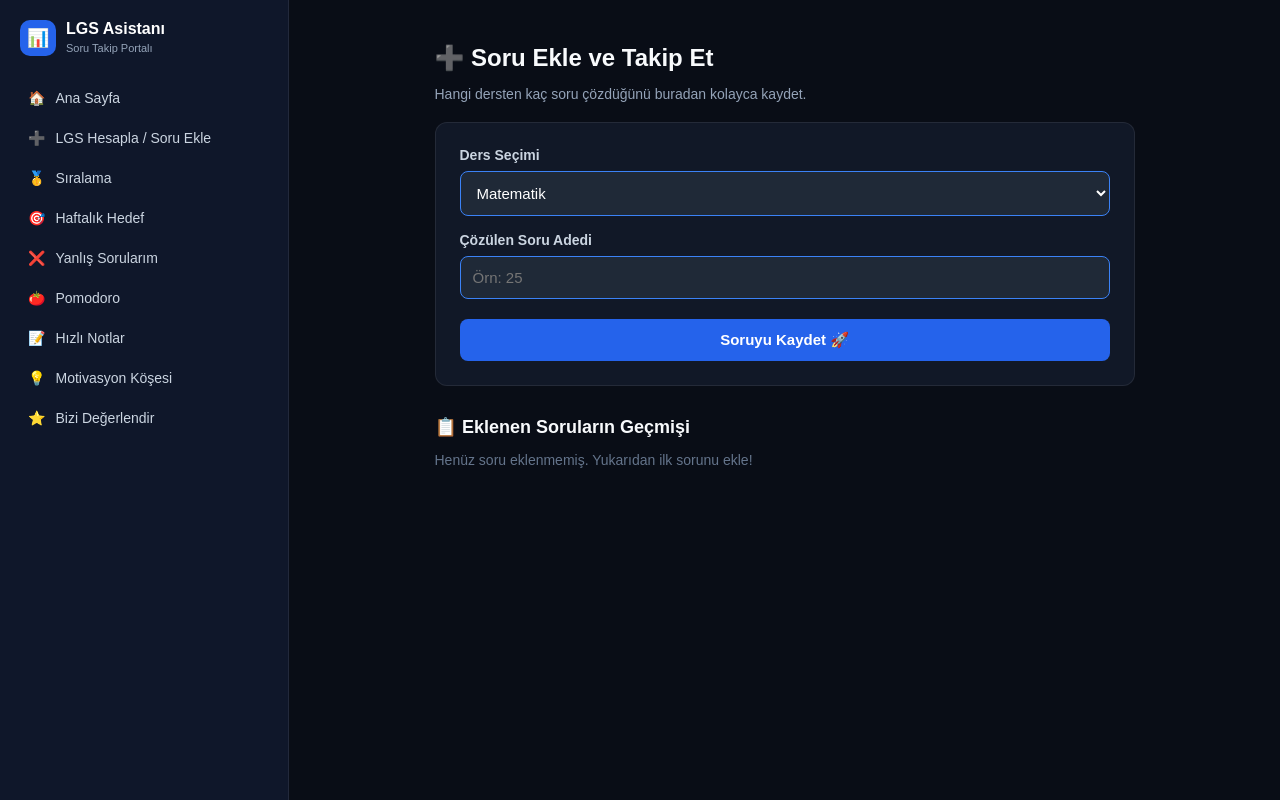
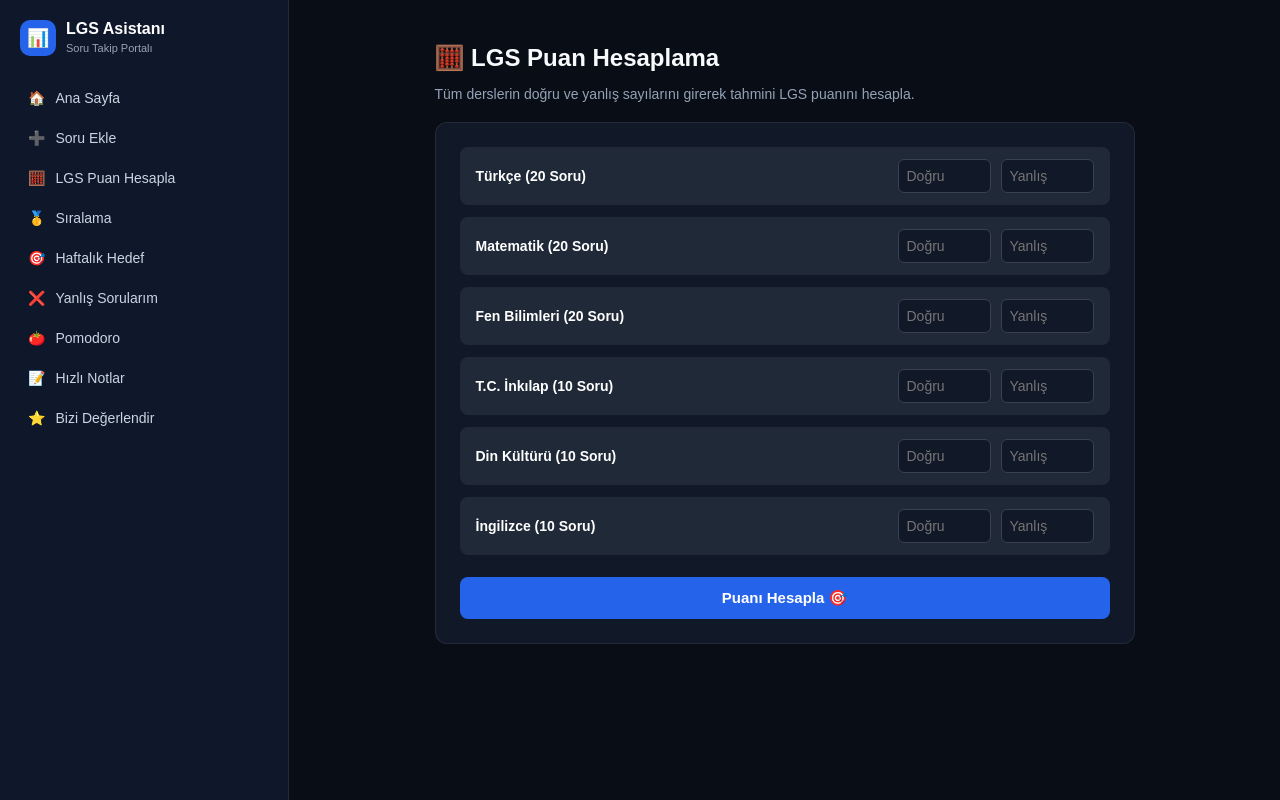
Before and after one commit to ienesbakrac-arch/lgs-soru-takip, a Next.js app: page /lgs-hesapla in a window 1280 px wide. Built offline with nearby package versions, Linux system fonts and the light colour scheme.

Commit message:
Add files via upload

```diff
--- a/src/app/layout.tsx
+++ b/src/app/layout.tsx
@@ -33,13 +33,13 @@ export default function RootLayout({ children }: { children: React.ReactNode })
 
               <nav style={{ display: "flex", flexDirection: "column", gap: "4px" }}>
                 <Link href="/" style={linkStil}><span>🏠</span> Ana Sayfa</Link>
-                <Link href="/lgs-hesapla" style={linkStil}><span>➕</span> LGS Hesapla / Soru Ekle</Link>
+                <Link href="/soru-ekle" style={linkStil}><span>➕</span> Soru Ekle</Link>
+                <Link href="/lgs-hesapla" style={linkStil}><span>🧮</span> LGS Puan Hesapla</Link>
                 <Link href="/siralama" style={linkStil}><span>🥇</span> Sıralama</Link>
                 <Link href="/haftalik-hedef" style={linkStil}><span>🎯</span> Haftalık Hedef</Link>
                 <Link href="/yanlislarim" style={linkStil}><span>❌</span> Yanlış Sorularım</Link>
                 <Link href="/pomodoro" style={linkStil}><span>🍅</span> Pomodoro</Link>
                 <Link href="/notlar" style={linkStil}><span>📝</span> Hızlı Notlar</Link>
-                <Link href="/motivasyon" style={linkStil}><span>💡</span> Motivasyon Köşesi</Link>
                 <Link href="/degerlendir" style={linkStil}><span>⭐</span> Bizi Değerlendir</Link>
               </nav>
             </div>
--- a/src/app/lgs-hesapla/page.tsx
+++ b/src/app/lgs-hesapla/page.tsx
@@ -1,116 +1,72 @@
 "use client";
-import { useState, useEffect } from "react";
+import { useState } from "react";
 
-export default function SoruEkleSayfasi() {
-  const [ders, setDers] = useState("Matematik");
-  const [adet, setAdet] = useState("");
-  const [mesaj, setMesaj] = useState("");
-  const [toplamListe, setToplamListe] = useState<{ ders: string; adet: number; tarih: string }[]>([]);
+export default function LgsHesaplaPage() {
+  const [puan, setPuan] = useState<number | null>(null);
 
-  useEffect(() => {
-    const kayitli = localStorage.getItem("lgs_genel_sorular");
-    if (kayitli) {
-      try {
-        setToplamListe(JSON.parse(kayitli));
-      } catch (e) {}
-    }
-  }, []);
+  const [turkceD, setTurkceD] = useState("");
+  const [turkceY, setTurkceY] = useState("");
+  const [matD, setMatD] = useState("");
+  const [matY, setMatY] = useState("");
+  const [fenD, setFenD] = useState("");
+  const [fenY, setFenY] = useState("");
+  const [inkD, setInkD] = useState("");
+  const [inkY, setInkY] = useState("");
+  const [dinD, setDinD] = useState("");
+  const [dinY, setDinY] = useState("");
+  const [ingD, setIngD] = useState("");
+  const [ingY, setIngY] = useState("");
 
-  const soruEkle = (e: React.FormEvent) => {
+  const hesapla = (e: React.FormEvent) => {
     e.preventDefault();
-    const sayi = Number(adet);
-    if (!sayi || sayi <= 0) {
-      setMesaj("⚠️ Lütfen geçerli bir soru sayısı gir!");
-      return;
-    }
 
-    const yeniKayit = {
-      ders,
-      adet: sayi,
-      tarih: new Date().toLocaleDateString("tr-TR")
-    };
+    // Net hesaplamaları (3 yanlış 1 doğruyu götürür mantığıyla)
+    const netTurkce = Math.max(0, Number(turkceD) - Number(turkceY) / 3);
+    const netMat = Math.max(0, Number(matD) - Number(matY) / 3);
+    const netFen = Math.max(0, Number(fenD) - Number(fenY) / 3);
+    const netInk = Math.max(0, Number(inkD) - Number(inkY) / 3);
+    const netDin = Math.max(0, Number(dinD) - Number(dinY) / 3);
+    const netIng = Math.max(0, Number(ingD) - Number(ingY) / 3);
 
-    const guncelListe = [yeniKayit, ...toplamListe];
-    setToplamListe(guncelListe);
-    localStorage.setItem("lgs_genel_sorular", JSON.stringify(guncelListe));
-
-    // Ana sayfa sayaçlarını beslemek için
-    const eskiYanlislar = localStorage.getItem("lgs_yanlislar");
-    let yanlisDizi = [];
-    try {
-      if (eskiYanlislar) yanlisDizi = JSON.parse(eskiYanlislar);
-    } catch (e) {}
-
-    const eklenenler = Array(sayi).fill({ ders, tip: "Genel Soru" });
-    const yeniToplamYanlislar = [...yanlisDizi, ...eklenenler];
-    localStorage.setItem("lgs_yanlislar", JSON.stringify(yeniToplamYanlislar));
-
-    setAdet("");
-    setMesaj("✅ Soru başarıyla eklendi ve hedefine işlendi!");
-    setTimeout(() => setMesaj(""), 3000);
+    // Tahmini LGS puan formülü katsayıları
+    const tahminiPuan = 200 + (netMat * 4.9) + (netTurkce * 4.1) + (netFen * 4.1) + (netInk * 2.1) + (netDin * 2.1) + (netIng * 2.1);
+    setPuan(Math.max(200, Math.min(500, Number(tahminiPuan.toFixed(2)))));
   };
 
   return (
     <div style={{ color: "#f8fafc", maxWidth: "700px", margin: "0 auto", paddingBottom: "40px" }}>
-      <h1 style={{ fontSize: "24px", marginBottom: "8px", fontWeight: "bold" }}>➕ Soru Ekle ve Takip Et</h1>
-      <p style={{ color: "#94a3b8", fontSize: "14px", marginBottom: "20px" }}>Hangi dersten kaç soru çözdüğünü buradan kolayca kaydet.</p>
+      <h1 style={{ fontSize: "24px", marginBottom: "8px", fontWeight: "bold" }}>🧮 LGS Puan Hesaplama</h1>
+      <p style={{ color: "#94a3b8", fontSize: "14px", marginBottom: "20px" }}>Tüm derslerin doğru ve yanlış sayılarını girerek tahmini LGS puanını hesapla.</p>
 
-      {mesaj && (
-        <div style={{ backgroundColor: "rgba(34, 197, 94, 0.15)", padding: "12px", borderRadius: "8px", color: "#4ade80", marginBottom: "20px", fontSize: "14px", border: "1px solid rgba(34, 197, 94, 0.3)" }}>
-          {mesaj}
-        </div>
-      )}
+      <form onSubmit={hesapla} style={{ backgroundColor: "#111827", padding: "24px", borderRadius: "12px", border: "1px solid rgba(255,255,255,0.08)", display: "flex", flexDirection: "column", gap: "12px" }}>
 
-      <form onSubmit={soruEkle} style={{ backgroundColor: "#111827", padding: "24px", borderRadius: "12px", border: "1px solid rgba(255,255,255,0.08)", marginBottom: "30px" }}>
+        {/* Ortak Ders Satırı Oluşturucu Fonksiyon veya Tek Tek Alanlar */}
+        {[
+          { label: "Türkçe (20 Soru)", d: turkceD, setD: setTurkceD, y: turkceY, setY: setTurkceY },
+          { label: "Matematik (20 Soru)", d: matD, setD: setMatD, y: matY, setY: setMatY },
+          { label: "Fen Bilimleri (20 Soru)", d: fenD, setD: setFenD, y: fenY, setY: setFenY },
+          { label: "T.C. İnkılap (10 Soru)", d: inkD, setD: setInkD, y: inkY, setY: setInkY },
+          { label: "Din Kültürü (10 Soru)", d: dinD, setD: setDinD, y: dinY, setY: setDinY },
+          { label: "İngilizce (10 Soru)", d: ingD, setD: setIngD, y: ingY, setY: setIngY },
+        ].map((ders, index) => (
+          <div key={index} style={{ display: "flex", justifyContent: "space-between", alignItems: "center", background: "#1f2937", padding: "12px 16px", borderRadius: "8px" }}>
+            <span style={{ fontWeight: 600, color: "#fff", fontSize: "14px", width: "160px" }}>{ders.label}</span>
+            <div style={{ display: "flex", gap: "10px" }}>
+              <input type="number" placeholder="Doğru" value={ders.d} onChange={(e) => ders.setD(e.target.value)} style={{ width: "75px", padding: "8px", backgroundColor: "#111827", border: "1px solid #374151", color: "#fff", borderRadius: "6px", fontSize: "14px" }} />
+              <input type="number" placeholder="Yanlış" value={ders.y} onChange={(e) => ders.setY(e.target.value)} style={{ width: "75px", padding: "8px", backgroundColor: "#111827", border: "1px solid #374151", color: "#fff", borderRadius: "6px", fontSize: "14px" }} />
+            </div>
+          </div>
+        ))}
 
-        <div style={{ marginBottom: "16px" }}>
-          <label style={{ display: "block", fontSize: "14px", color: "#cbd5e1", marginBottom: "8px", fontWeight: 600 }}>Ders Seçimi</label>
-          <select
-            value={ders}
-            onChange={(e) => setDers(e.target.value)}
-            style={{ width: "100%", padding: "12px", borderRadius: "8px", backgroundColor: "#1f2937", border: "1px solid #3b82f6", color: "#fff", fontSize: "15px", outline: "none", boxSizing: "border-box" }}
-          >
-            <option value="Matematik" style={{ backgroundColor: "#1f2937", color: "#fff" }}>Matematik</option>
-            <option value="Türkçe" style={{ backgroundColor: "#1f2937", color: "#fff" }}>Türkçe</option>
-            <option value="Fen Bilimleri" style={{ backgroundColor: "#1f2937", color: "#fff" }}>Fen Bilimleri</option>
-            <option value="T.C. İnkılap Tarihi" style={{ backgroundColor: "#1f2937", color: "#fff" }}>T.C. İnkılap Tarihi</option>
-            <option value="Din Kültürü" style={{ backgroundColor: "#1f2937", color: "#fff" }}>Din Kültürü</option>
-            <option value="İngilizce" style={{ backgroundColor: "#1f2937", color: "#fff" }}>İngilizce</option>
-          </select>
-        </div>
-
-        <div style={{ marginBottom: "20px" }}>
-          <label style={{ display: "block", fontSize: "14px", color: "#cbd5e1", marginBottom: "8px", fontWeight: 600 }}>Çözülen Soru Adedi</label>
-          <input
-            type="number"
-            placeholder="Örn: 25"
-            value={adet}
-            onChange={(e) => setAdet(e.target.value)}
-            style={{ width: "100%", padding: "12px", borderRadius: "8px", backgroundColor: "#1f2937", border: "1px solid #3b82f6", color: "#fff", fontSize: "15px", outline: "none", boxSizing: "border-box" }}
-          />
-        </div>
-
-        <button type="submit" style={{ width: "100%", padding: "12px", backgroundColor: "#2563eb", color: "#fff", border: "none", borderRadius: "8px", fontWeight: "bold", fontSize: "15px", cursor: "pointer" }}>
-          Soruyu Kaydet 🚀
+        <button type="submit" style={{ marginTop: "10px", width: "100%", padding: "12px", backgroundColor: "#2563eb", color: "#fff", border: "none", borderRadius: "8px", fontWeight: "bold", fontSize: "15px", cursor: "pointer" }}>
+          Puanı Hesapla 🎯
         </button>
       </form>
 
-      <h2 style={{ fontSize: "18px", marginBottom: "12px" }}>📋 Eklenen Soruların Geçmişi</h2>
-      {toplamListe.length === 0 ? (
-        <p style={{ color: "#64748b", fontSize: "14px" }}>Henüz soru eklenmemiş. Yukarıdan ilk sorunu ekle!</p>
-      ) : (
-        <div style={{ display: "flex", flexDirection: "column", gap: "10px" }}>
-          {toplamListe.map((item, index) => (
-            <div key={index} style={{ backgroundColor: "#111827", padding: "14px 18px", borderRadius: "8px", border: "1px solid rgba(255,255,255,0.06)", display: "flex", justifyContent: "space-between", alignItems: "center" }}>
-              <div>
-                <span style={{ fontWeight: "bold", color: "#38bdf8", fontSize: "15px" }}>{item.ders}</span>
-                <span style={{ color: "#94a3b8", fontSize: "13px", marginLeft: "10px" }}>({item.tarih})</span>
-              </div>
-              <div style={{ backgroundColor: "rgba(34, 197, 94, 0.15)", color: "#4ade80", padding: "4px 10px", borderRadius: "6px", fontWeight: "bold", fontSize: "14px" }}>
-                +{item.adet} Soru
-              </div>
-            </div>
-          ))}
+      {puan !== null && (
+        <div style={{ marginTop: "20px", backgroundColor: "#111827", padding: "20px", borderRadius: "12px", border: "1px solid rgba(34, 197, 94, 0.3)", textAlign: "center" }}>
+          <span style={{ color: "#94a3b8", fontSize: "14px" }}>Tahmini LGS Puanın:</span>
+          <div style={{ fontSize: "32px", fontWeight: "bold", color: "#4ade80", marginTop: "6px" }}>{puan} Puan</div>
         </div>
       )}
     </div>
--- a/src/app/page.tsx
+++ b/src/app/page.tsx
@@ -43,7 +43,7 @@ export default function AnaSayfa() {
           <p style={{ color: "#94a3b8", margin: 0, fontSize: "14px" }}>Bugün harika şeyler başarmak için harika bir gün. Zirveye bir adım daha yaklaş!</p>
         </div>
         <div style={{ display: "flex", gap: "12px" }}>
-          <Link href="/lgs-hesapla" style={{ backgroundColor: "#2563eb", color: "#fff", padding: "10px 18px", borderRadius: "8px", textDecoration: "none", fontSize: "14px", fontWeight: 600 }}>+ Soru Ekle</Link>
+          <Link href="/soru-ekle" style={{ backgroundColor: "#2563eb", color: "#fff", padding: "10px 18px", borderRadius: "8px", textDecoration: "none", fontSize: "14px", fontWeight: 600 }}>+ Soru Ekle</Link>
           <Link href="/pomodoro" style={{ backgroundColor: "#1f2937", color: "#38bdf8", border: "1px solid rgba(255,255,255,0.1)", padding: "10px 18px", borderRadius: "8px", textDecoration: "none", fontSize: "14px", fontWeight: 600 }}>🍅 Pomodoro</Link>
         </div>
       </div>
```
Also changed, not shown: src/app/soru-ekle/page.tsx (added, +117 -0 lines).
